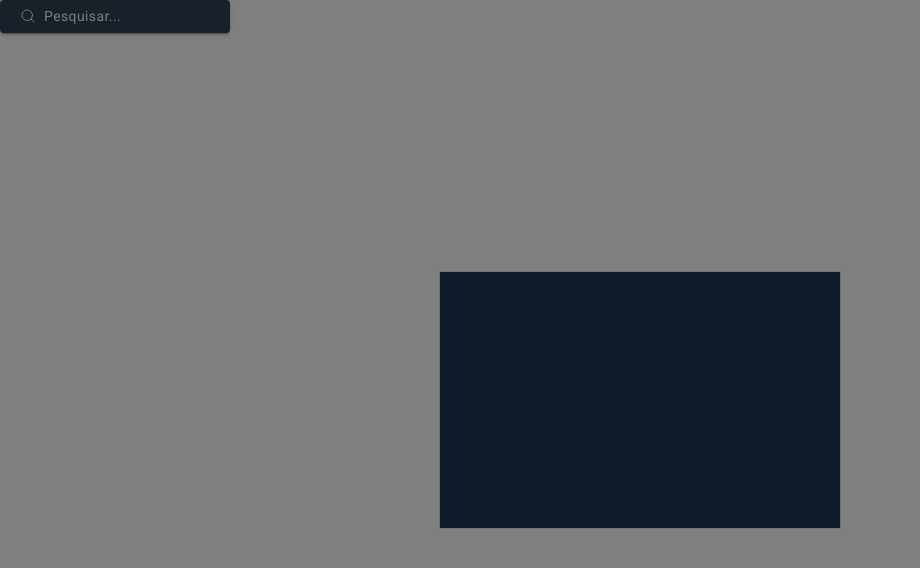
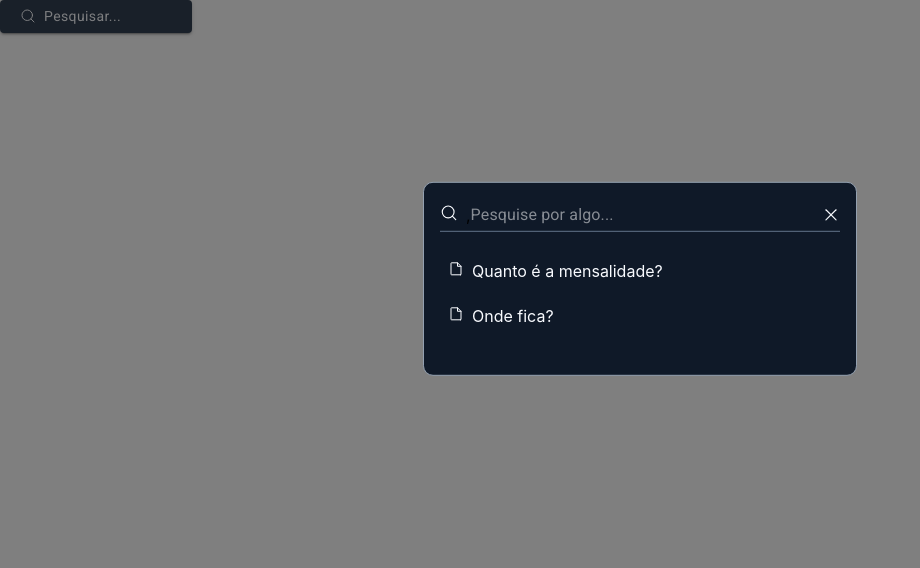
Before and after one commit to uLinck/cmec-project, a React (Create React App) app in the folder Front/: page / in a window 1280 px wide. Both pictures are taken after a click on the button "Pesquisar...". Shown: the top 568 px of the page, without its empty margins (0-920 px from the left). Built offline with nearby package versions, Linux system fonts and the light colour scheme.

Commit message:
✨[CMEC-6] - Search component created!

```diff
--- a/Front/package.json
+++ b/Front/package.json
@@ -16,6 +16,7 @@
     "@types/node": "^16.7.13",
     "@types/react": "^18.0.0",
     "@types/react-dom": "^18.0.0",
+    "lodash": "^4.17.21",
     "phosphor-react": "^1.4.1",
     "react": "^18.3.1",
     "react-dom": "^18.3.1",
@@ -48,5 +49,8 @@
       "last 1 firefox version",
       "last 1 safari version"
     ]
+  },
+  "devDependencies": {
+    "@types/lodash": "^4.17.6"
   }
 }
--- a/Front/src/Components/Search/index.tsx
+++ b/Front/src/Components/Search/index.tsx
@@ -1,10 +1,19 @@
-import { Box, Button, Modal } from "@mui/material";
-import { MagnifyingGlass } from "phosphor-react";
+import { Box, Button, Modal, TextField } from "@mui/material";
+import { MagnifyingGlass, X, File } from "phosphor-react";
 import React from "react";
 import colors from "../../Styles/colors";
+import { Suggestion } from "./suggestion";
 
 export default function Search() {
     const [open, setOpen] = React.useState(false)
+
+    const [suggestionsFilter, setSuggestionsFilter] = React.useState("")
+
+    let suggestions = [
+        <Suggestion icon={<File />} description="Quanto é a mensalidade?" search={suggestionsFilter} />,
+        <Suggestion icon={<File />} description="Onde fica?" search={suggestionsFilter} />
+    ]
+
     return (
         <div>
             <Button
@@ -14,7 +23,7 @@ export default function Search() {
                 sx={{
                     textTransform: "none",
                     padding: "0.25rem 1.5rem",
-                    width: "18vw",
+                    width: "12rem",
                     fontWeight: "normal",
                     color: colors.neutral0,
                     backgroundColor: colors.neutral60,
@@ -26,20 +35,58 @@ export default function Search() {
                 Pesquisar...
             </Button>
             <Modal
+                disableRestoreFocus
                 open={open}
-                onClose={() => setOpen(false)}
+                onClose={() => {
+                    setOpen(false)
+                    setSuggestionsFilter("")
+                }}
             >
-                <Box sx={{
-                    position: "absolute",
-                    top: "50%",
-                    left: "50%",
-                    transform: "translate(-50%, -50%)",
-                    backgroundColor: colors.neutral80,
-                    border: "0.75px solid " + colors.neutral40,
-                    width: "400px",
-                    height: "20vw"
-                }}>
-
+                <Box
+                    sx={{
+                        position: "absolute",
+                        top: "30%",
+                        left: "50%",
+                        transform: "translate(-50%, -30%)",
+                        backgroundColor: colors.neutral80,
+                        border: "1px solid " + colors.neutral20,
+                        borderRadius: "10px",
+                        width: "25rem",
+                        minHeight: "20vh",
+                        padding: "1rem 1rem",
+                    }}
+                >
+                    <Box
+                        sx={{
+                            display: "flex",
+                            alignItems: "center",
+                        }}
+                    >
+                        <Box sx={{ marginRight: "0.5rem" }}>
+                            <MagnifyingGlass size={18} color={colors.neutral0} />
+                        </Box>,
+                        <TextField
+                            fullWidth
+                            placeholder="Pesquise por algo..."
+                            variant="standard"
+                            autoFocus
+                            InputProps={{
+                                disableUnderline: true,
+                            }}
+                            onChange={e => setSuggestionsFilter(e.target.value)}
+                        />
+                        <Box onClick={() => setOpen(false)} sx={{ cursor: "pointer", height: "18px", marginLeft: "0.5rem" }}>
+                            <X size={18} color={colors.neutral0} />
+                        </Box>
+                    </Box>
+                    <Box
+                        sx={{
+                            borderTop: "1px solid " + colors.neutral40,
+                            paddingTop: "1rem",
+                        }}
+                    >
+                        {suggestions.filter(s => s.props.description.toLowerCase().includes(suggestionsFilter.toLowerCase()))}
+                    </Box>
                 </Box>
             </Modal>
         </div>
--- /dev/null
+++ b/Front/src/Components/Search/suggestion.tsx
@@ -0,0 +1,30 @@
+import { Box } from "@mui/material";
+import { getHighlightedText } from "../../Helpers/textHelper";
+import colors from "../../Styles/colors";
+
+type TSuggestion = {
+    icon: JSX.Element
+    description: string
+    search: string
+}
+
+export const Suggestion = ({ icon, description, search }: TSuggestion) => {
+    return (
+        <Box sx={{
+            display: "flex",
+            justifyContent: "start",
+            color: colors.neutral0,
+            gap: "0.5rem",
+            padding: "0.8rem 0.5rem",
+            borderRadius: "0.5rem",
+            transition: "background-color 0.2s ease",
+            ":hover": {
+                backgroundColor: colors.neutral60,
+                cursor: "pointer"
+            }
+        }}>
+            {icon}
+            {getHighlightedText(description, search)}
+        </Box>
+    )
+}
--- /dev/null
+++ b/Front/src/Helpers/textHelper.tsx
@@ -0,0 +1,7 @@
+import { escapeRegExp } from "lodash"
+
+export const getHighlightedText = (text: string, highlight: string) => {
+  // this is not highlighting when "highlight" is not a alphanumeric, fix it
+  const parts = text.split(new RegExp(`(${escapeRegExp(highlight)})`, 'gi'));
+  return <span>{parts.map(part => part.toLowerCase() === highlight.toLowerCase() ? <b>{part}</b> : part)}</span>
+}
```
Also changed, not shown: 2 other files (tests, documents, lock files or other folders).
